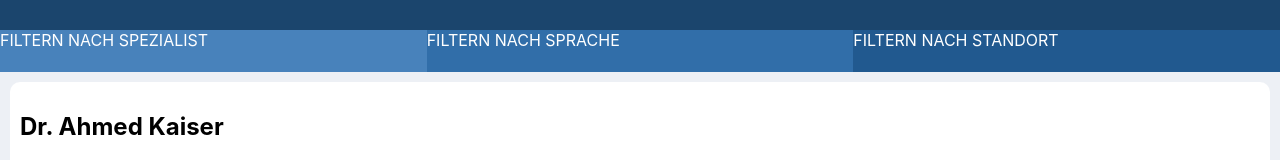
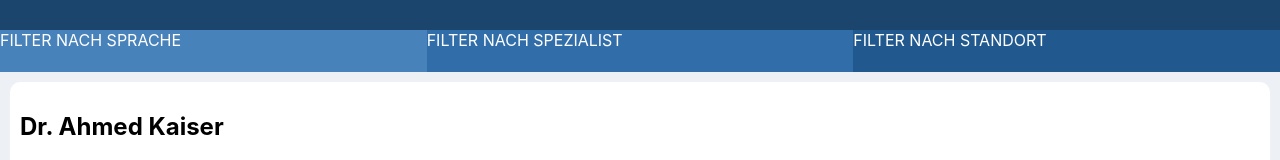
Before and after one commit to nurizai/DrLanguage, a React (Create React App) app: page / in a window 1280 px wide. Shown: the top 160 px of the page. Built offline with nearby package versions, Linux system fonts and the light colour scheme.

Commit message:
Filter window for language

```diff
--- a/src/App.js
+++ b/src/App.js
@@ -1,7 +1,7 @@
 import React, { useState } from 'react';
 import Header from './Header'
 import styled from 'styled-components'
-import FilterStyled from './Filter'
+import Filter from './Filter'
 import Cards from './Cards'
 import cardData from './cards.json'
 
@@ -10,7 +10,7 @@ function App() {
   return (
     <>
       <Header></Header>
-      <FilterStyled></FilterStyled>
+      <Filter filtertags={getFilterTags()}></Filter>
       <AppStyled>
         {renderCards()}
       </AppStyled>
@@ -24,6 +24,14 @@ function App() {
         {...card}
         />
     ))
+  }
+
+  function getFilterTags() {
+    const filtertags = Array.from(cards.reduce((pre, acc) => {
+      acc.tags.forEach(tag => pre.add(tag))
+      return pre
+    }, new Set()))
+    return filtertags
   }
 }
 
--- a/src/Filter.js
+++ b/src/Filter.js
@@ -1,15 +1,46 @@
-import React from 'react'
+import React, { useState } from 'react'
 import styled from 'styled-components'
+import FilterTags from './FilterTags'
+import Tag from './Tag';
 
-export default function Filter() {
+export default function Filter({ filtertags }) {
   return (
     <FilterStyled>
-      <FilterFirstAreaStyled>Filtern nach Spezialist</FilterFirstAreaStyled>
-      <FilterSecondAreaStyled>Filtern nach Sprache</FilterSecondAreaStyled>
-      <FilterThirdAreaStyled>Filtern nach Standort</FilterThirdAreaStyled>
+      <FilterButtons filtertags={filtertags}></FilterButtons>
     </FilterStyled>
   )
 }
+
+function FilterButtons({
+  filtertags,
+}) {
+  const [collapsed, setCollapsed] = useState(false)
+
+  function toggleCollapsed() {
+    setCollapsed(!collapsed)
+  }
+
+  return (
+    <>
+      <FilterFirstAreaStyled onClick={() => toggleCollapsed()}>Filter nach Sprache</FilterFirstAreaStyled>
+      <FilterSecondAreaStyled>Filter nach Spezialist</FilterSecondAreaStyled>
+      <FilterThirdAreaStyled>Filter nach Standort</FilterThirdAreaStyled>
+      {collapsed && <Popup>{filtertags.map(tag => <Tag text={tag} />)}</Popup>}
+    </>
+  )
+}
+
+const Popup = styled.div`
+  box-sizing: border-box;
+  padding: 10px;
+  position: absolute;
+  width: 100vw;
+  height: minmax(25vh);
+  background-color: #4882BB;
+  top: 72px;
+  z-index: 1000;
+  border-radius: 0 0 10px 10px;
+`
 
 const FilterStyled = styled.div`
   display: grid;
@@ -18,7 +49,6 @@ const FilterStyled = styled.div`
 `
 
 const FilterFirstAreaStyled = styled.div`
-  display: grid;
   text-transform: uppercase;
   color: white;
   background-color: #4882BB;
--- /dev/null
+++ b/src/FilterTags.js
@@ -0,0 +1,18 @@
+import React from 'react'
+import styled from 'styled-components'
+
+export default function FilterTags({ text }) {
+  return (
+    <FilterTagsStyled>{text}</FilterTagsStyled>
+  )
+}
+
+const FilterTagsStyled = styled.div`
+  padding: 4px 10px;
+  background: #235789;
+  color: white;
+  font-style: italic;
+  border-radius: 12px;
+  margin: 12px 0 0 0;
+  text-transform: uppercase;
+  `
```
